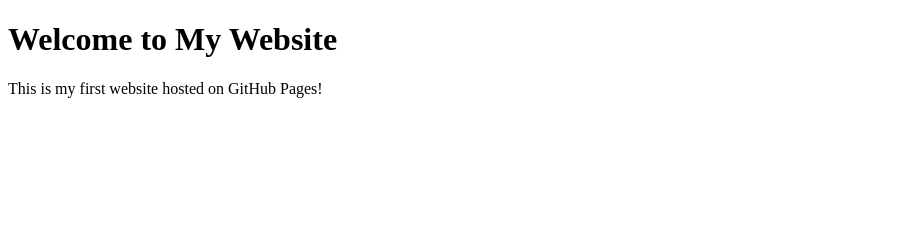
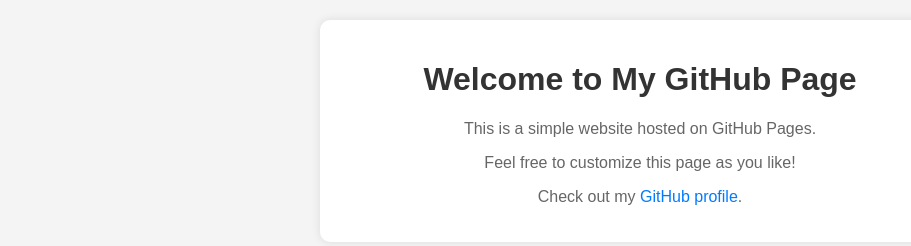
Before and after one commit to ArnoldDorian/ArnoldDorian.github.io, a plain HTML site: page index.html in a window 1280 px wide. Shown: the whole page, without its empty margins (0-911 px from the left). Drawn offline with Linux system fonts and the light colour scheme.

Commit message:
Update index.html

```diff
--- a/index.html
+++ b/index.html
@@ -1,12 +1,46 @@
 <!DOCTYPE html>
 <html lang="en">
 <head>
-  <meta charset="UTF-8">
-  <meta name="viewport" content="width=device-width, initial-scale=1.0">
-  <title>My First Website</title>
+    <meta charset="UTF-8">
+    <meta name="viewport" content="width=device-width, initial-scale=1.0">
+    <title>My GitHub Page</title>
+    <style>
+        body {
+            font-family: Arial, sans-serif;
+            text-align: center;
+            background-color: #f4f4f4;
+            margin: 0;
+            padding: 20px;
+        }
+        h1 {
+            color: #333;
+        }
+        p {
+            color: #666;
+        }
+        .container {
+            max-width: 600px;
+            margin: auto;
+            background: white;
+            padding: 20px;
+            border-radius: 10px;
+            box-shadow: 0px 0px 10px rgba(0, 0, 0, 0.1);
+        }
+        a {
+            color: #007bff;
+            text-decoration: none;
+        }
+        a:hover {
+            text-decoration: underline;
+        }
+    </style>
 </head>
 <body>
-  <h1>Welcome to My Website</h1>
-  <p>This is my first website hosted on GitHub Pages!</p>
+    <div class="container">
+        <h1>Welcome to My GitHub Page</h1>
+        <p>This is a simple website hosted on GitHub Pages.</p>
+        <p>Feel free to customize this page as you like!</p>
+        <p>Check out my <a href="https://github.com/YOURUSERNAME">GitHub profile</a>.</p>
+    </div>
 </body>
 </html>
```
